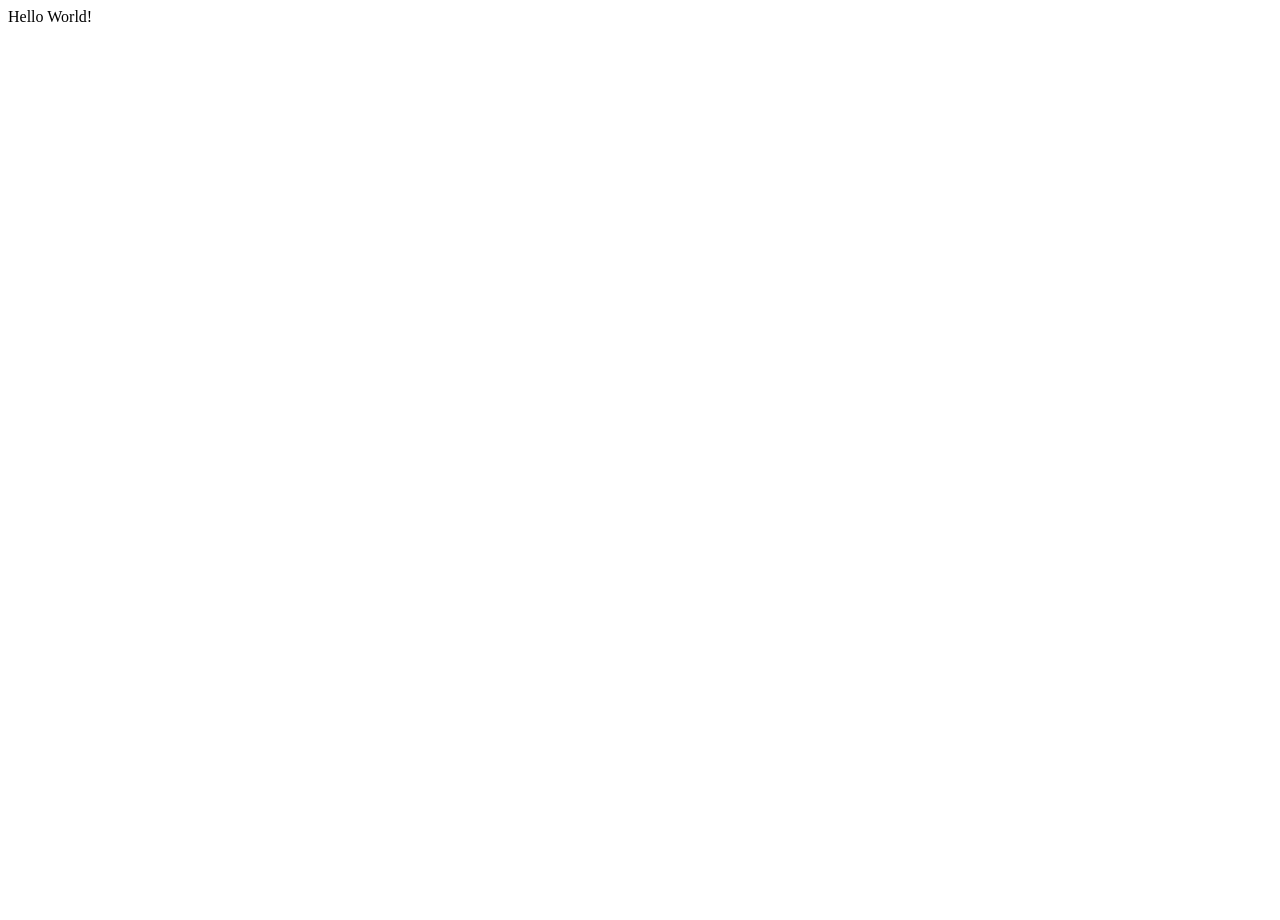
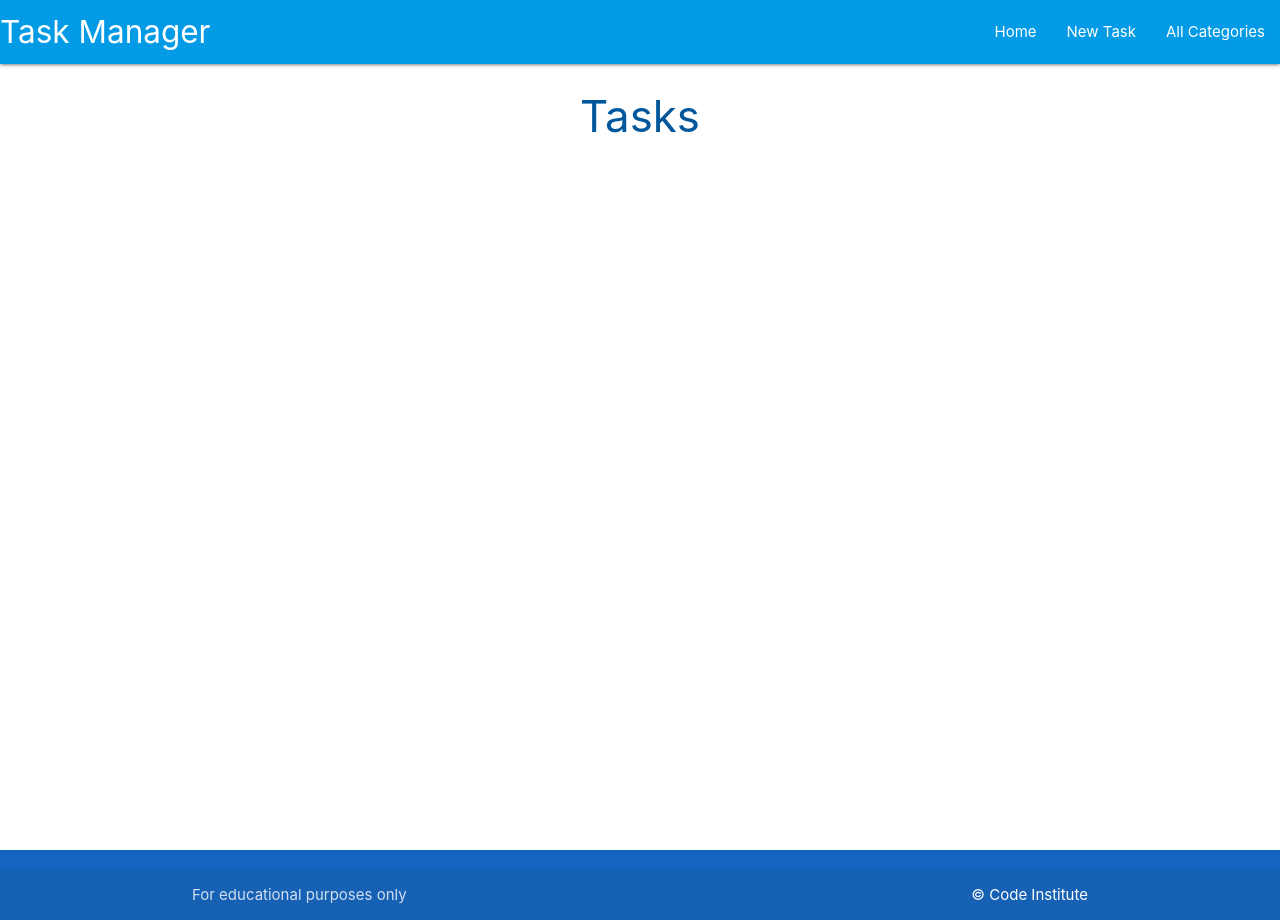
Before and after one commit to MrMarlonM/flask-sqlalchemy-task-manager, a Flask app: page / in a window 1280 px wide. Before the commit the page is almost empty. Run offline with Flask 3, Linux system fonts and the light colour scheme.

Commit message:
Add base.html and tasks.html template

```diff
--- a/taskmanager/routes.py
+++ b/taskmanager/routes.py
@@ -4,4 +4,4 @@ from taskmanager.models import Category, Task
 
 @app.route("/")
 def home():
-    return render_template("base.html")
+    return render_template("tasks.html")
--- /dev/null
+++ b/taskmanager/static/css/style.css
@@ -0,0 +1,9 @@
+body {
+    display: flex;
+    min-height: 100vh;
+    flex-direction: column;
+}
+
+main {
+    flex: 1 0 auto;
+}
--- /dev/null
+++ b/taskmanager/static/js/script.js
@@ -0,0 +1,4 @@
+document.addEventListener('DOMContentLoaded', function() {
+    var sidenav = document.querySelectorAll('.sidenav');
+    M.Sidenav.init(sidenav);
+});
--- a/taskmanager/templates/base.html
+++ b/taskmanager/templates/base.html
@@ -1,13 +1,54 @@
 <!DOCTYPE html>
 <html lang="en">
+
 <head>
     <meta charset="UTF-8">
     <meta name="viewport" content="width=device-width, initial-scale=1.0">
+    <link href="https://fonts.googleapis.com/icon?family=Material+Icons" rel="stylesheet">
+    <link rel="stylesheet" href="https://cdnjs.cloudflare.com/ajax/libs/materialize/1.0.0/css/materialize.min.css"
+        type="text/css">
+    <link rel="stylesheet" href="{{ url_for('static', filename='css/style.css') }}" type="text/css">
     <title>Task Manager</title>
 </head>
+
 <body>
+    <header>
+        <!-- top navbar -->
+        <nav class="light-blue darken-1">
+            <div class="nav-wrapper">
+                <a href="{{ url_for('home') }}" class="brand-logo">Task Manager</a>
+                <a href="#" data-target="mobile-demo" class="sidenav-trigger"><i class="material-icons">menu</i></a>
+                <ul class="right hide-on-med-and-down">
+                    <li><a href="{{ url_for('home') }}">Home</a></li>
+                    <li><a href="">New Task</a></li>
+                    <li><a href="">All Categories</a></li>
+                </ul>
+            </div>
+        </nav>
+        <!-- mobile sidenav -->
+        <ul class="sidenav" id="mobile-demo">
+            <li><a href="{{ url_for('home') }}">Home</a></li>
+            <li><a href="">New Task</a></li>
+            <li><a href="">All Categories</a></li>
+        </ul>
+    </header>
 
-    Hello World!
+    <main class="container">
+        {% block content %}
+        {% endblock %}
+    </main>
 
+    <footer class="page-footer blue darken-3">
+        <div class="footer-copyright">
+            <div class="container">
+                For educational purposes only
+                <a class="white-text right" href="https://codeinstitute.net" target="_blank">&copy; Code Institute</a>
+            </div>
+        </div>
+    </footer>
+
+    <script src="https://cdnjs.cloudflare.com/ajax/libs/materialize/1.0.0/js/materialize.min.js"></script>
+    <script src="{{ url_for('static', filename='js/script.js') }}"></script>
 </body>
+
 </html>
--- /dev/null
+++ b/taskmanager/templates/tasks.html
@@ -0,0 +1,6 @@
+{% extends "base.html" %}
+{% block content %}
+
+<h3 class="light-blue-text text-darken-4 center-align">Tasks</h3>
+
+{% endblock %}
```
